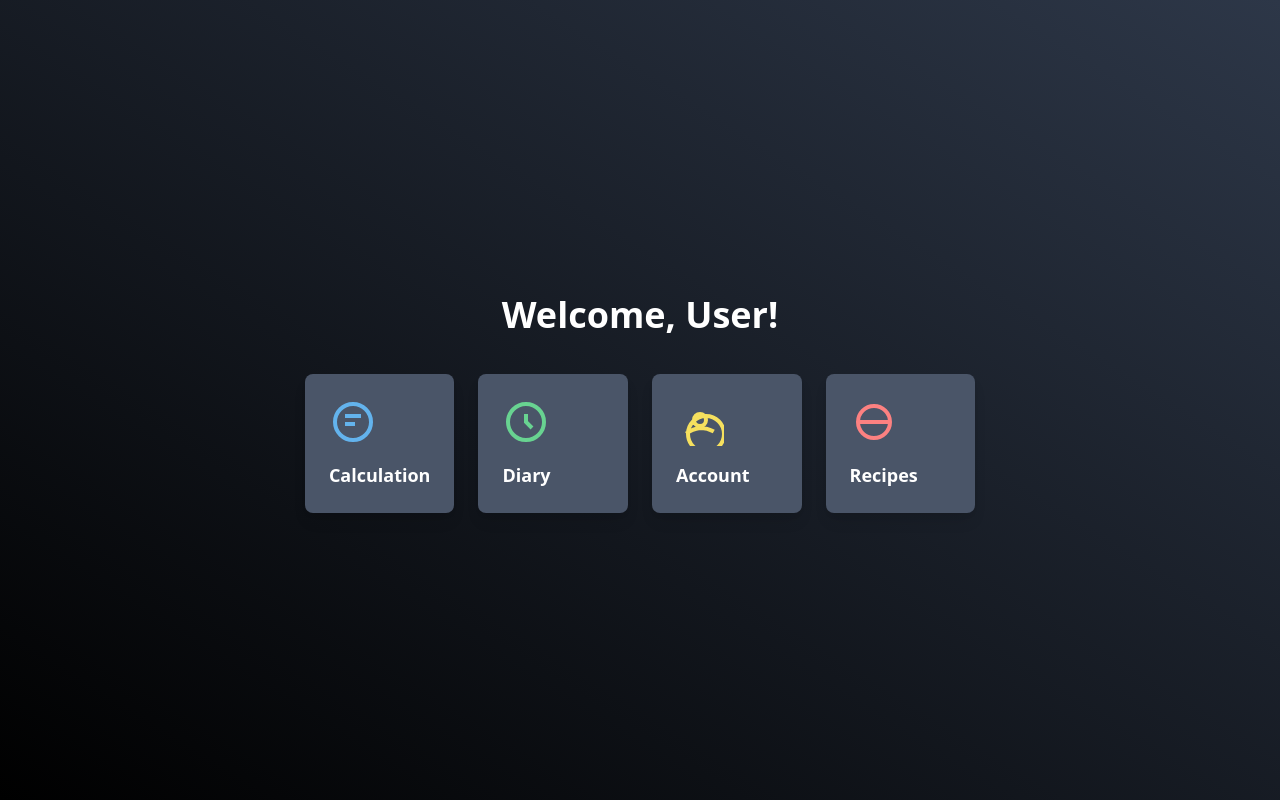
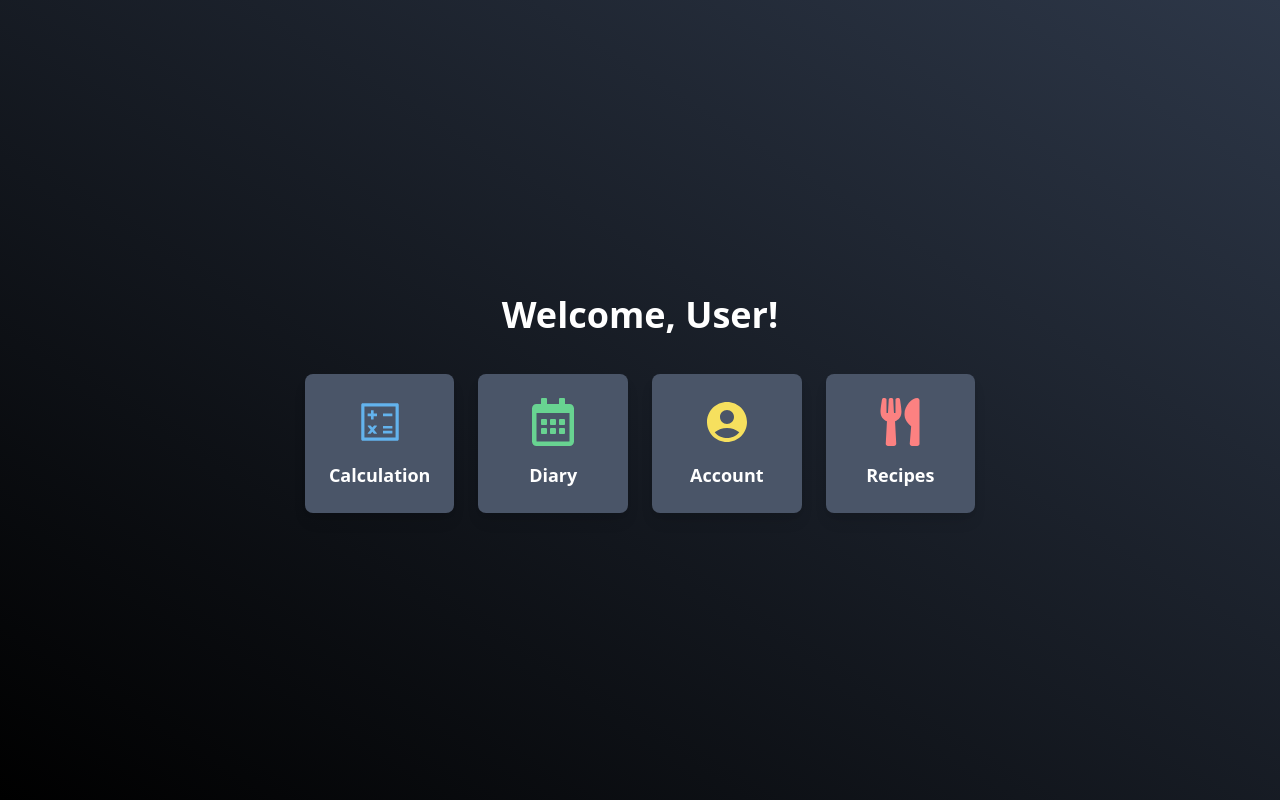
Before and after one commit to Seranell/DiabetesWeb, a Next.js app in the folder client/: page /dashboard in a window 1280 px wide. Built offline with nearby package versions, Linux system fonts and the light colour scheme; no server answers.

Commit message:
Update Icons

```diff
--- a/client/src/components/Home.js
+++ b/client/src/components/Home.js
@@ -3,6 +3,10 @@ import { useState, useEffect } from 'react';
 import { db, auth, signOut } from '../../firebaseConfig';
 import { doc, getDoc } from 'firebase/firestore';
 import { onAuthStateChanged } from 'firebase/auth';
+import { AiOutlineCalculator } from 'react-icons/ai';
+import { FaRegCalendarAlt } from 'react-icons/fa';
+import { MdAccountCircle } from 'react-icons/md';
+import { FaUtensils } from 'react-icons/fa';
 
 export default function Dashboard() {
   const [userId, setUserId] = useState(null);
@@ -69,77 +73,36 @@ export default function Dashboard() {
       <div className="grid grid-cols-1 sm:grid-cols-2 lg:grid-cols-4 gap-6">
         <a
           href="/calculation"
-          className="bg-gray-700 hover:bg-gray-600 p-6 rounded-lg shadow-lg transition duration-200 ease-in-out transform hover:scale-105"
+          className="bg-gray-700 hover:bg-gray-600 p-6 rounded-lg shadow-lg transition duration-200 ease-in-out transform hover:scale-105 flex flex-col items-center"
         >
-          <div className="text-blue-400 mb-4">
-            <svg
-              className="w-12 h-12"
-              fill="none"
-              stroke="currentColor"
-              strokeWidth="2"
-              viewBox="0 0 24 24"
-            >
-              <path d="M8 9h8M8 13h5m-1 8a9 9 0 100-18 9 9 0 000 18z" />
-            </svg>
-          </div>
+          <AiOutlineCalculator className="w-12 h-12 text-blue-400 mb-4" />
           <h2 className="text-lg font-semibold">Calculation</h2>
         </a>
 
         <a
           href="/diary"
-          className="bg-gray-700 hover:bg-gray-600 p-6 rounded-lg shadow-lg transition duration-200 ease-in-out transform hover:scale-105"
+          className="bg-gray-700 hover:bg-gray-600 p-6 rounded-lg shadow-lg transition duration-200 ease-in-out transform hover:scale-105 flex flex-col items-center"
         >
-          <div className="text-green-400 mb-4">
-            <svg
-              className="w-12 h-12"
-              fill="none"
-              stroke="currentColor"
-              strokeWidth="2"
-              viewBox="0 0 24 24"
-            >
-              <path d="M12 8v4l3 3m6-3a9 9 0 11-18 0 9 9 0 0118 0z" />
-            </svg>
-          </div>
+          <FaRegCalendarAlt className="w-12 h-12 text-green-400 mb-4" />
           <h2 className="text-lg font-semibold">Diary</h2>
         </a>
 
         <a
           href="/account"
-          className="bg-gray-700 hover:bg-gray-600 p-6 rounded-lg shadow-lg transition duration-200 ease-in-out transform hover:scale-105"
+          className="bg-gray-700 hover:bg-gray-600 p-6 rounded-lg shadow-lg transition duration-200 ease-in-out transform hover:scale-105 flex flex-col items-center"
         >
-          <div className="text-yellow-400 mb-4">
-            <svg
-              className="w-12 h-12"
-              fill="none"
-              stroke="currentColor"
-              strokeWidth="2"
-              viewBox="0 0 24 24"
-            >
-              <path d="M5.121 17.804A13.937 13.937 0 0112 15c2.485 0 4.822.63 6.879 1.804M15 11a3 3 0 11-6 0 3 3 0 016 0zm-9 7a9 9 0 1118 0 9 9 0 01-18 0z" />
-            </svg>
-          </div>
+          <MdAccountCircle className="w-12 h-12 text-yellow-400 mb-4" />
           <h2 className="text-lg font-semibold">Account</h2>
         </a>
 
         <a
           href="/recipes"
-          className="bg-gray-700 hover:bg-gray-600 p-6 rounded-lg shadow-lg transition duration-200 ease-in-out transform hover:scale-105"
+          className="bg-gray-700 hover:bg-gray-600 p-6 rounded-lg shadow-lg transition duration-200 ease-in-out transform hover:scale-105 flex flex-col items-center"
         >
-          <div className="text-red-400 mb-4">
-            <svg
-              className="w-12 h-12"
-              fill="none"
-              stroke="currentColor"
-              strokeWidth="2"
-              viewBox="0 0 24 24"
-            >
-              <path d="M20 12H4m16 0a8 8 0 10-16 0 8 8 0 0016 0z" />
-            </svg>
-          </div>
+          <FaUtensils className="w-12 h-12 text-red-400 mb-4" />
           <h2 className="text-lg font-semibold">Recipes</h2>
         </a>
       </div>
-
     </div>
   );
 }
```
